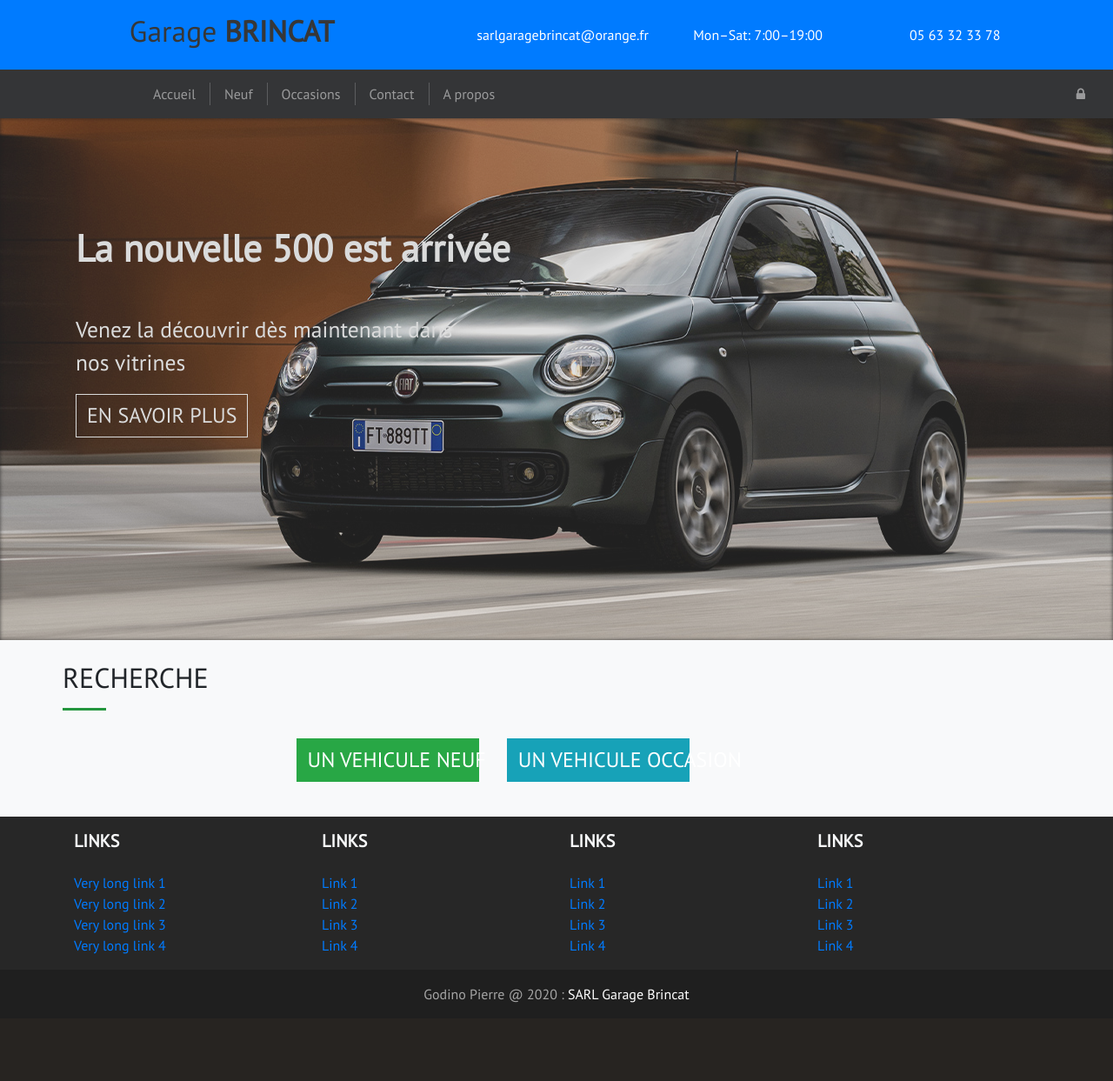
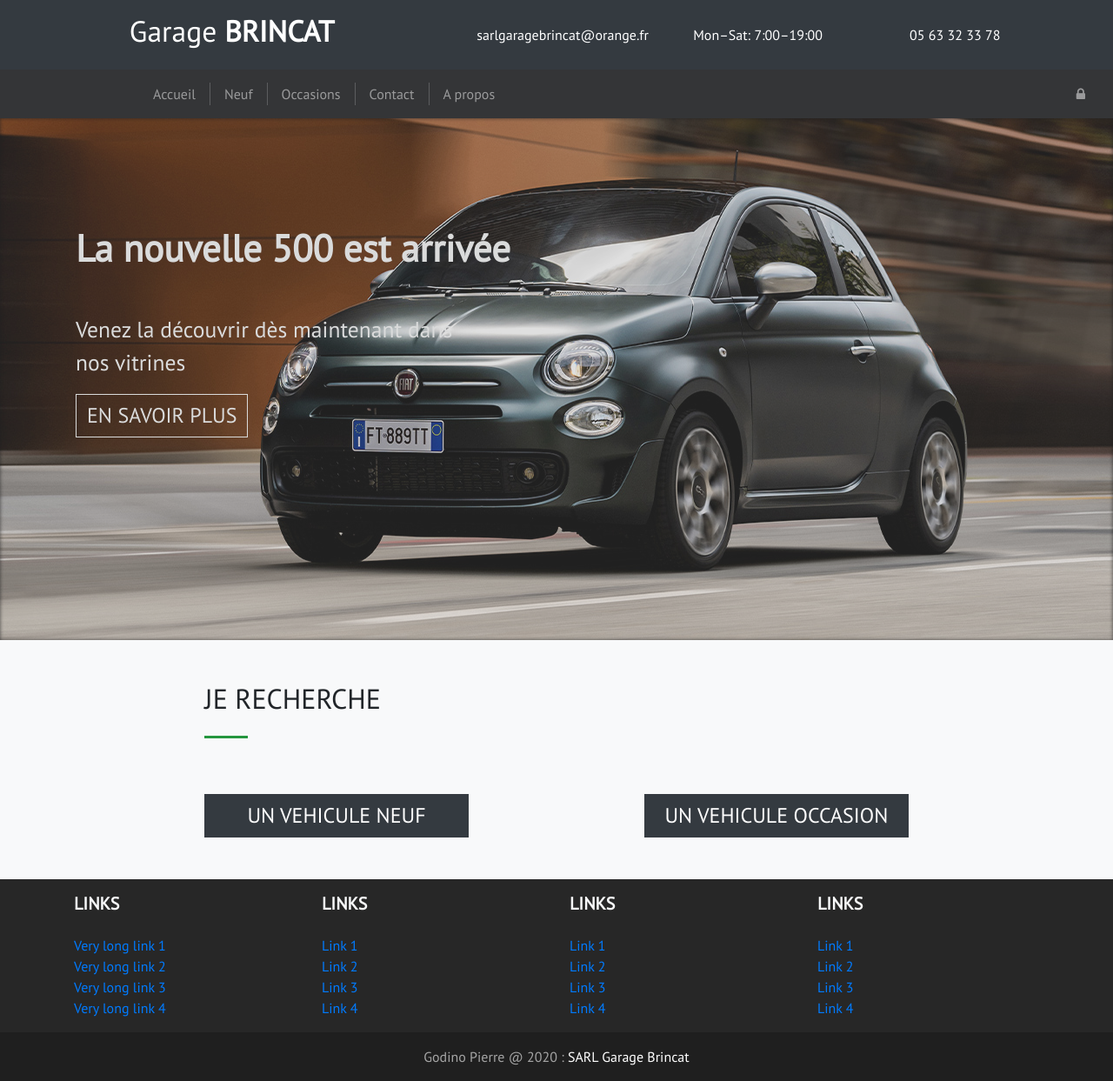
Before and after one commit to PierreG-dev/Garage_BRINCAT, a Symfony app: template templates/main/index.html.twig in a window 1280 px wide. Shown: the whole page at 87% size. Before the commit the page ends 1153 px from the top, so only its background shows below. Run offline with Twig, Linux system fonts and the light colour scheme; the template is opened without the code that fills it, so the values that code supplies are empty; some libraries are stand-ins or nearby versions.

Commit message:
first section design

```diff
--- a/templates/main/index.html.twig
+++ b/templates/main/index.html.twig
@@ -13,15 +13,25 @@
     </div>
 </header>
 
-<section class="container-fluid bg-light p-4">
-    <h2 class="ml-5">RECHERCHE</h2>
-    <hr class="bg-success ml-5" style="border-width: 3px; width: 50px">
-    <container class="m-auto">
+<section class="container-fluid bg-light p-5">
+
+    <div class="row">
+        <div class="col-2"></div>
+        <h2 class="">JE RECHERCHE</h2>
+    </div>
+    <div class="row mb-5">
+        <div class="col-2"></div>
+        <hr class="bg-success" style="border-width: 3px; width: 50px">
+    </div>
+
+    <div class="m-auto">
         <div class="row">
-            <div class="col-3"></div>
-            <a href="{{ path('neuf') }}" class="btn btn-success btn-design col-2 m-3">UN VEHICULE NEUF</a>
-            <a href="{{ path('occasion') }}" class="btn btn-info btn-design col-2 m-3">UN VEHICULE OCCASION</a>
+            <div class="col-2"></div>
+            <a href="{{ path('neuf') }}" class="btn btn-dark btn-design col-3">UN VEHICULE NEUF</a>
+            <div class="col-2"></div>
+            <a href="{{ path('occasion') }}" class="btn btn-dark btn-design col-3">UN VEHICULE OCCASION</a>
+            <div class="col-2"></div>
         </div>
-    </container>
+    </div>
 </section>
 {% endblock %}
--- a/templates/navigation.html.twig
+++ b/templates/navigation.html.twig
@@ -1,11 +1,11 @@
 {% if app.user %}
 <div class="overNav container-fluid" style="background-color: #009432;">
 {% else %}
-<div class="overNav container-fluid bg-primary">
+<div class="overNav container-fluid bg-dark">
 {% endif %}
     <div class="row" style="height: 10vh;">
         <div class="col-5" style="margin:auto">
-            <a class="navbar-home text-center" href="{{ path('home') }}"x"><h1 style="font-size: 2.1rem;">Garage <span style="font-weight: bold">BRINCAT</span></h1></a>
+            <a class="navbar-home text-center text-white" href="{{ path('home') }}"><h1 style="font-size: 2.1rem;">Garage <span style="font-weight: bold">BRINCAT</span></h1></a>
         </div>
         <div class="col-7 text-white" style="margin: auto;">
             {% if not app.user %}
```
Also changed, not shown: public/res/header_between_2.jpg (added).
